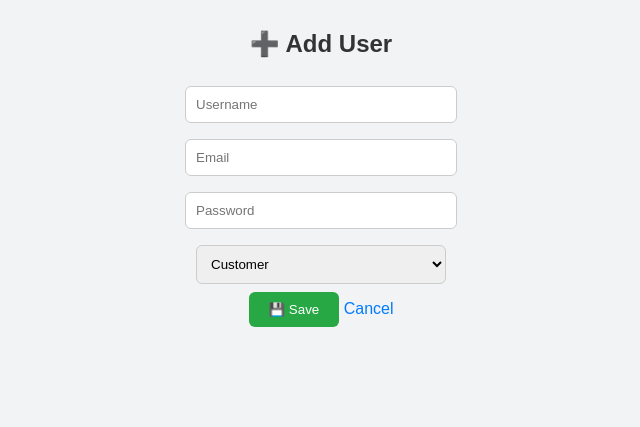
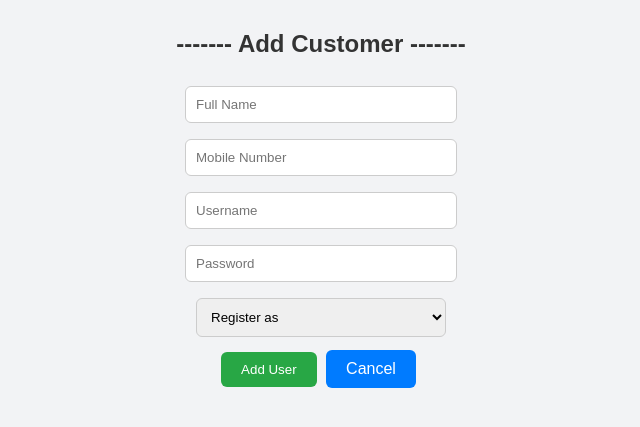
Before and after one commit to noaypunk/Hardware-store-system, a PHP site: page /add_user.php in a window 1280 px wide. Shown: the top 427 px of the page, without its empty margins (319-959 px from the left). Run offline with PHP 8.4, Linux system fonts and the light colour scheme.

Commit message:
done users crud

```diff
--- a/add_user.php
+++ b/add_user.php
@@ -2,16 +2,23 @@
 include('db_connect.php');
 
 if ($_SERVER['REQUEST_METHOD'] === 'POST') {
+  $full_name = $_POST['full_name'];
+  $mobile = $_POST['mobile'];
   $username = $_POST['username'];
-  $email = $_POST['email'];
   $password = password_hash($_POST['password'], PASSWORD_DEFAULT);
   $user_type = $_POST['user_type'];
 
-  $stmt = $conn->prepare("INSERT INTO users (username, email, password, user_type) VALUES (?, ?, ?, ?)");
-  $stmt->bind_param("ssss", $username, $email, $password, $user_type);
-  $stmt->execute();
+  $stmt = $conn->prepare("INSERT INTO users (full_name, mobile, username, password, user_type) VALUES (?, ?, ?, ?, ?)");
+  $stmt->bind_param("sssss", $full_name, $mobile, $username, $password, $user_type);
 
-  echo "<script>alert('✅ User added successfully!'); window.location='users.php';</script>";
+  if ($stmt->execute()) {
+    echo "<script>alert('New Customer added successfully!'); window.location='users.php';</script>";
+  } else {
+    echo "<script>alert('Error: " . $stmt->error . "');</script>";
+  }
+
+  $stmt->close();
+  $conn->close();
   exit();
 }
 ?>
@@ -23,17 +30,20 @@ if ($_SERVER['REQUEST_METHOD'] === 'POST') {
   <link rel="stylesheet" href="user_crud.css">
 </head>
 <body>
-  <h2>➕ Add User</h2>
+  <h2>------- Add Customer -------</h2>
   <form method="POST">
+    <input type="text" name="full_name" placeholder="Full Name" required><br>
+    <input type="text" name="mobile" placeholder="Mobile Number" required><br>
     <input type="text" name="username" placeholder="Username" required><br>
-    <input type="email" name="email" placeholder="Email" required><br>
     <input type="password" name="password" placeholder="Password" required><br>
     <select name="user_type" required>
-      <option value="customer">Customer</option>
-      <option value="admin">Admin</option>
+      <option value="Guest">Register as</option>
+      <option value="Guest">Customer</option>
+      <option value="Contractor">Contractor</option>
     </select><br>
-    <button type="submit">💾 Save</button>
-    <a href="users.php">Cancel</a>
+
+    <button type="submit"> Add User</button>
+    <a class="btn" href="users.php">Cancel</a>
   </form>
 </body>
 </html>
--- a/user_crud.css
+++ b/user_crud.css
@@ -7,6 +7,7 @@ body {
 
 h2 {
   color: #333;
+  margin-top: 20px;
   margin-bottom: 20px;
 }
 
@@ -37,13 +38,14 @@ a {
   color: #007bff;
 }
 
-a:hover {
-  text-decoration: underline;
+a :hover {
+  cursor: pointer;
+  text-decoration:underline;
 }
 
 .btn, .btn-manage {
   display: inline-block;
-  padding: 8px 15px;
+  padding: 10px 20px;
   background: #007bff;
   color: white;
   border-radius: 6px;
```
Also changed, not shown: admin_dashboard.css (+7 -3 lines), admin_dashboard.php (+8 -8 lines), edit_user.php (+24 -15 lines), users.php (+9 -4 lines).
